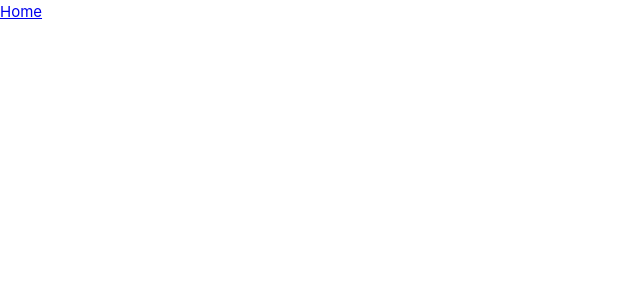
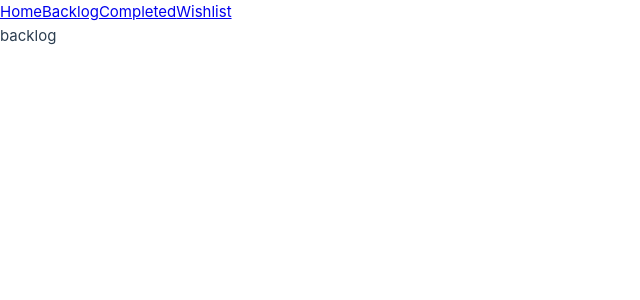
Before and after one commit to Inokus/video-game-tracker, a Vue app: page /backlog in a window 1280 px wide. Before the commit this address had no page. Shown: the top 300 px of the page, without its empty margins (0-640 px from the left). Built offline with nearby package versions, Linux system fonts and the light colour scheme.

Commit message:
feat: add routes and GamesView

```diff
--- a/src/App.vue
+++ b/src/App.vue
@@ -6,8 +6,12 @@ import { RouterLink, RouterView } from 'vue-router';
   <header>
     <nav>
       <RouterLink to="/">Home</RouterLink>
+      <RouterLink to="/backlog">Backlog</RouterLink>
+      <RouterLink to="/completed">Completed</RouterLink>
+      <RouterLink to="/wishlist">Wishlist</RouterLink>
     </nav>
   </header>
-
-  <RouterView />
+  <main>
+    <RouterView />
+  </main>
 </template>
--- a/src/router/index.ts
+++ b/src/router/index.ts
@@ -8,6 +8,24 @@ const router = createRouter({
       path: '/',
       name: 'home',
       component: HomeView
+    },
+    {
+      path: '/backlog',
+      name: 'backlog',
+      component: () => import('../views/GamesView.vue'),
+      props: { category: 'backlog' }
+    },
+    {
+      path: '/completed',
+      name: 'completed',
+      component: () => import('../views/GamesView.vue'),
+      props: { category: 'completed' }
+    },
+    {
+      path: '/wishlist',
+      name: 'wishlist',
+      component: () => import('../views/GamesView.vue'),
+      props: { category: 'wishlist' }
     }
   ]
 });
--- /dev/null
+++ b/src/views/GamesView.vue
@@ -0,0 +1,12 @@
+<script setup lang="ts">
+const props = defineProps({
+  category: {
+    type: String,
+    required: true
+  }
+});
+</script>
+
+<template>
+  <div>{{ props.category }}</div>
+</template>
--- a/src/views/HomeView.vue
+++ b/src/views/HomeView.vue
@@ -1,5 +1,5 @@
 <script setup lang="ts"></script>
 
 <template>
-  <main></main>
+  <div>home</div>
 </template>
```
